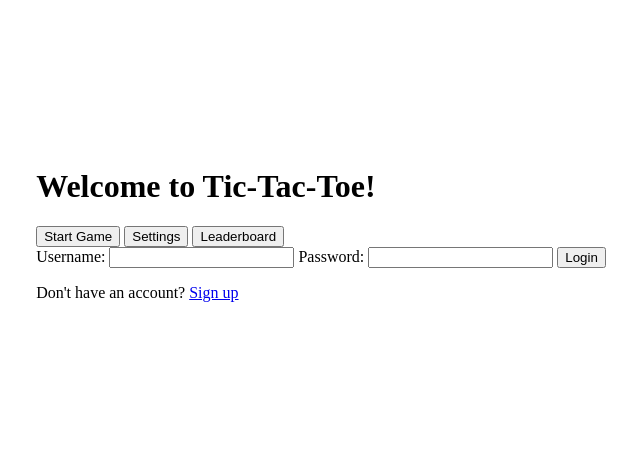
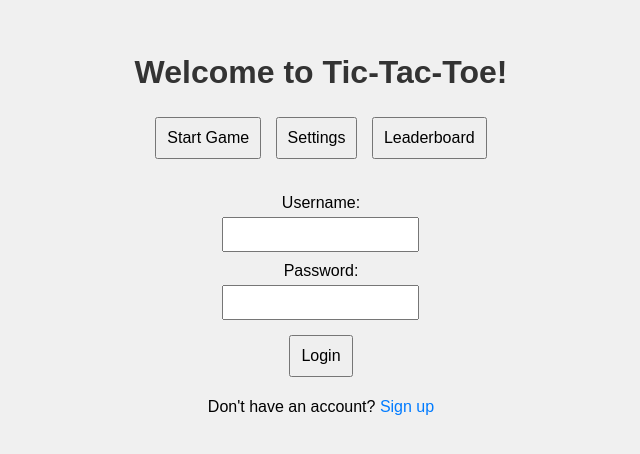
Before and after one commit to OnlyMeChris/TicTacToe, a plain HTML site: page index.html in a window 1280 px wide. Shown: the part 168-622 px from the top of the page, without its empty margins (319-959 px from the left). Drawn offline with Linux system fonts and the light colour scheme.

Commit message:
Update styles.css

```diff
--- a/styles.css
+++ b/styles.css
@@ -1,24 +1,53 @@
 body {
+    font-family: 'Arial', sans-serif;
+    margin: 0;
+    padding: 0;
     display: flex;
     align-items: center;
     justify-content: center;
     height: 100vh;
-  margin: 0;
+    background-color: #f0f0f0;
 }
 
-.board {
-  display: grid;
-  grid-template-columns: repeat(3, 100px);
-  gap: 5px;
+.main-container {
+    text-align: center;
 }
 
-.cell {
-  width: 100px;
-  height: 100px;
-  border: 1px solid #000;
+h1 {
+    color: #333;
+}
+
+.buttons-container {
+    margin-top: 20px;
+}
+
+button {
+    padding: 10px;
+    margin: 5px;
+    font-size: 16px;
+}
+
+.login-container {
+    margin-top: 30px;
+}
+
+form {
     display: flex;
+    flex-direction: column;
     align-items: center;
-  justify-content: center;
-  font-size: 24px;
+}
+
+label {
+    margin-bottom: 5px;
+}
+
+input {
+    padding: 8px;
+    margin-bottom: 10px;
+}
+
+a {
+    color: #007bff;
+    text-decoration: none;
     cursor: pointer;
 }
```
Lines whose indentation alone changed are shown as unchanged.
